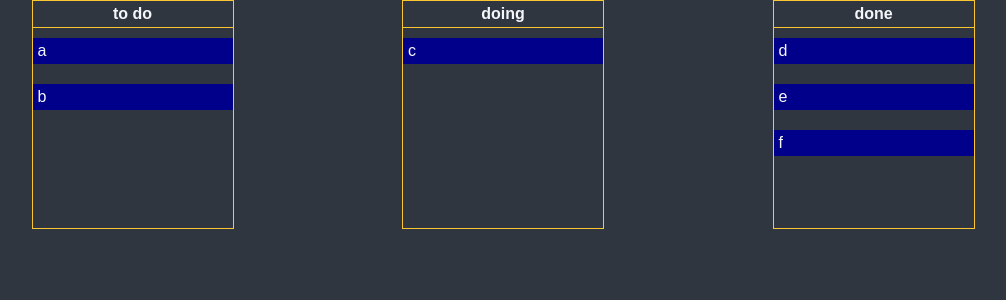
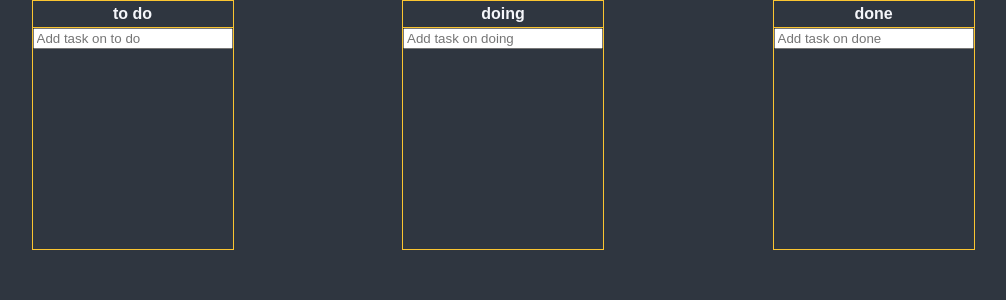
Before and after one commit to CGJI58/reactjs__my-todolist, a React (Create React App) app: page / in a window 1280 px wide. Shown: the top 300 px of the page, without its empty margins (137-1143 px from the left). Built offline with nearby package versions, Linux system fonts and the light colour scheme.

Commit message:
create task (에러있음. 내일 고칠것)

```diff
--- a/src/App.tsx
+++ b/src/App.tsx
@@ -17,8 +17,9 @@ function App() {
     if (destination.droppableId === source.droppableId) {
       setBoards((prev) => {
         const boardCopy = [...prev[source.droppableId]];
+        const cardObj = boardCopy[source.index];
         boardCopy.splice(source.index, 1);
-        boardCopy.splice(destination.index, 0, draggableId);
+        boardCopy.splice(destination.index, 0, cardObj);
         return { ...prev, [source.droppableId]: boardCopy };
       });
     }
@@ -27,8 +28,9 @@ function App() {
       setBoards((prev) => {
         const sourceBoard = [...prev[source.droppableId]];
         const destinationBoard = [...prev[destination.droppableId]];
+        const taskObj = sourceBoard[source.index];
         sourceBoard.splice(source.index, 1);
-        destinationBoard.splice(destination.index, 0, draggableId);
+        destinationBoard.splice(destination.index, 0, taskObj);
         return {
           ...prev,
           [source.droppableId]: sourceBoard,
--- a/src/atoms.tsx
+++ b/src/atoms.tsx
@@ -1,14 +1,19 @@
-import { atom, selector } from "recoil";
+import { atom } from "recoil";
+
+export interface ICard {
+  id: number;
+  text: string;
+}
 
 interface IboardsListState {
-  [key: string]: string[];
+  [key: string]: ICard[];
 }
 
 export const boardsListState = atom<IboardsListState>({
-  key: "board",
+  key: "boardslist",
   default: {
-    "to do": ["a", "b"],
-    doing: ["c"],
-    done: ["d", "e", "f"],
+    "to do": [],
+    doing: [],
+    done: [],
   },
 });
--- a/src/components/Board.tsx
+++ b/src/components/Board.tsx
@@ -1,6 +1,9 @@
 import { Droppable } from "react-beautiful-dnd";
 import styled from "styled-components";
 import Card from "./Card";
+import { useForm } from "react-hook-form";
+import { ICard, boardsListState } from "../atoms";
+import { useSetRecoilState } from "recoil";
 
 const Wrapper = styled.div`
   border: 1px solid ${(props) => props.theme.accentColor};
@@ -33,15 +36,52 @@ const DropArea = styled.div<IDropArea>`
   transition: background-color 0.3s ease-in-out;
 `;
 
+interface IForm {
+  task: string;
+}
+
+const Form = styled.div`
+  width: 100%;
+  input {
+    width: 100%;
+  }
+`;
+
 interface IBoardProps {
   boardId: string;
-  cards: string[];
+  cards: ICard[];
 }
 
 function Board({ boardId, cards }: IBoardProps) {
+  const setCards = useSetRecoilState(boardsListState);
+  const { register, setValue, handleSubmit } = useForm<IForm>();
+
+  const onValid = ({ task }: IForm) => {
+    const newTask = {
+      id: Date.now(),
+      text: task,
+    };
+
+    setCards((allBoards) => {
+      return {
+        ...allBoards,
+        [boardId]: [newTask, ...allBoards[boardId]],
+      };
+    });
+
+    setValue("task", "");
+  };
+
   return (
     <Wrapper>
       <Title>{boardId}</Title>
+      <Form onSubmit={handleSubmit(onValid)}>
+        <input
+          {...register("task", { required: true })}
+          type="text"
+          placeholder={`Add task on ${boardId}`}
+        />
+      </Form>
       <Droppable droppableId={boardId}>
         {(drop, info) => (
           <DropArea
@@ -51,7 +91,7 @@ function Board({ boardId, cards }: IBoardProps) {
             {...drop.droppableProps}
           >
             {cards.map((card, index) => (
-              <Card key={card} index={index} text={card} />
+              <Card key={card.id} index={index} id={card.id} text={card.text} />
             ))}
             {drop.placeholder}
           </DropArea>
--- a/src/components/Card.tsx
+++ b/src/components/Card.tsx
@@ -1,6 +1,7 @@
 import React from "react";
 import { Draggable } from "react-beautiful-dnd";
 import styled from "styled-components";
+import { ICard } from "../atoms";
 
 const Wrapper = styled.div<{ isDragging: boolean }>`
   display: flex;
@@ -9,15 +10,13 @@ const Wrapper = styled.div<{ isDragging: boolean }>`
   padding: 5px;
 `;
 
-interface ICardProps {
-  text: string;
+interface ICardProps extends ICard {
   index: number;
 }
 
-function Card({ text, index }: ICardProps) {
-  console.log(text, "has been rendered");
+function Card({ id, text, index }: ICardProps) {
   return (
-    <Draggable draggableId={text} index={index}>
+    <Draggable draggableId={id + ""} index={index}>
       {(drag, info) => (
         <Wrapper
           ref={drag.innerRef}
```
